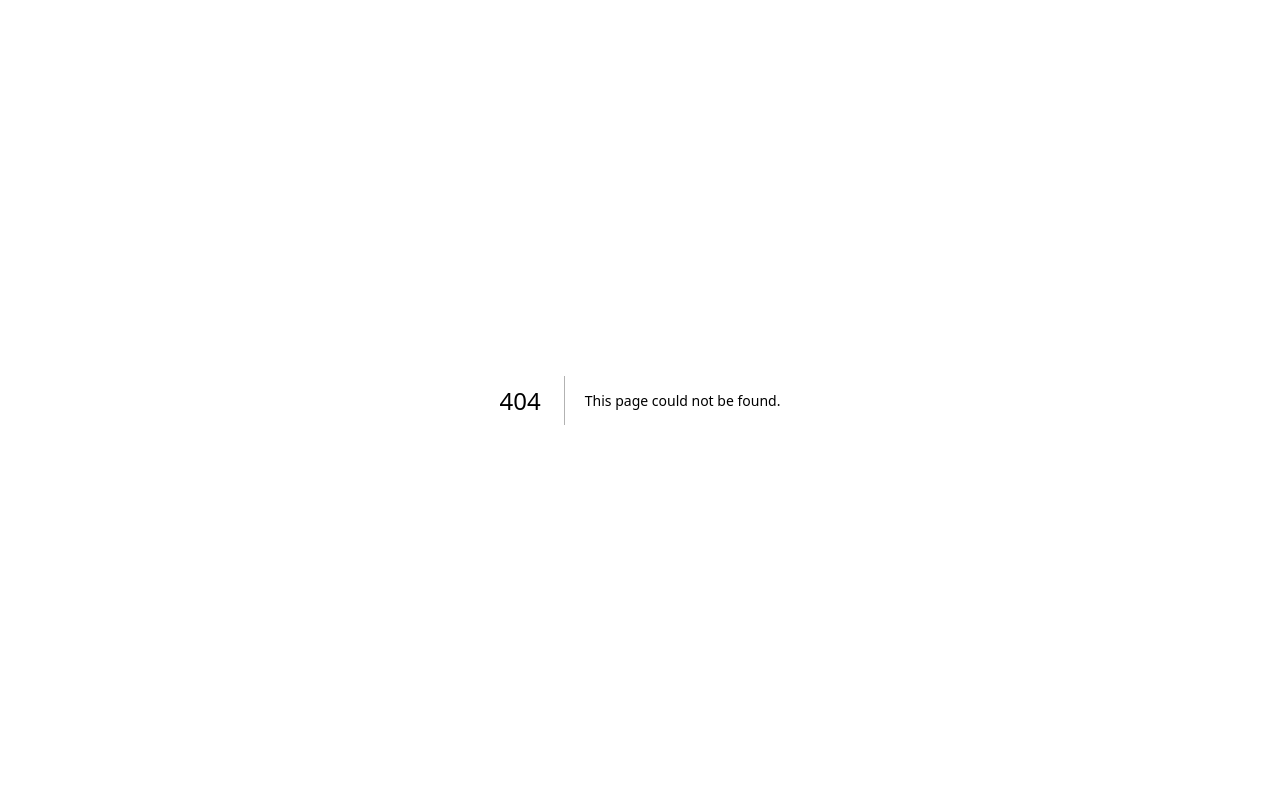
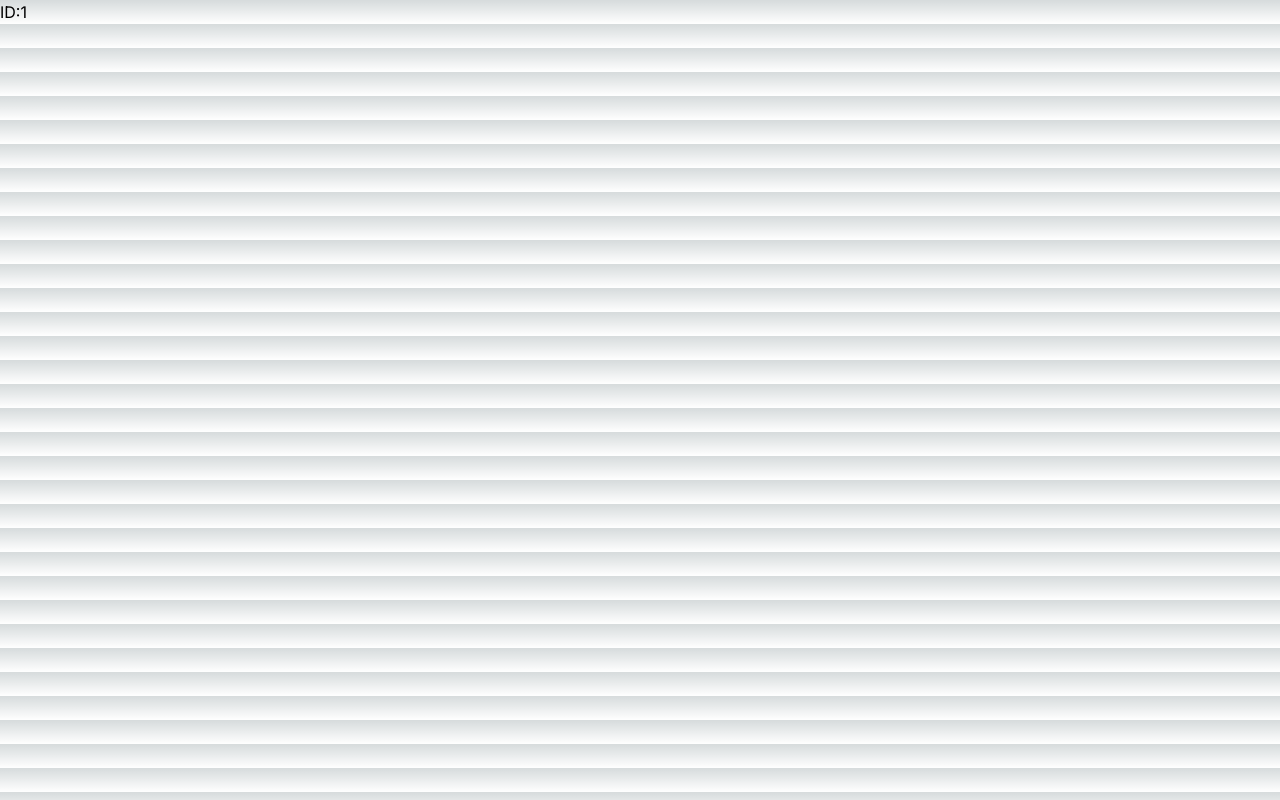
Before and after one commit to Joseduardo25/nextjs-context-crud, a Next.js app: page /edit/1 in a window 1280 px wide. Before the commit this address had no page. Built offline with nearby package versions, Linux system fonts and the light colour scheme.

Commit message:
add: edit/[id]/page

```diff
--- /dev/null
+++ b/src/app/edit/[id]/page.js
@@ -0,0 +1,9 @@
+"use client"
+
+const page = ({params}) => {
+  return (
+    <div>ID:{params.id}</div>
+  )
+}
+
+export default page
```
